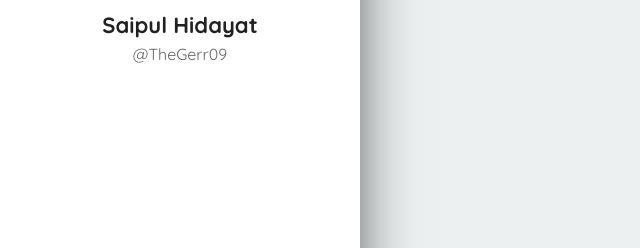
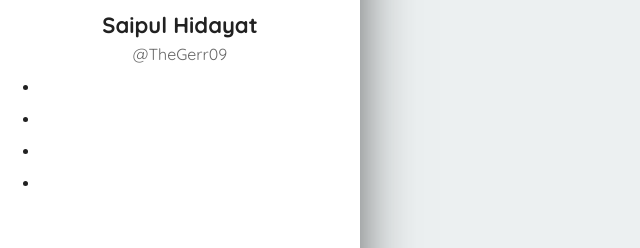
Before and after one commit to andynur/theger09.github.io, a React (Create React App) app: page / in a window 1280 px wide. Shown: the part 198-446 px from the top of the page, without its empty margins (0-640 px from the left). Built offline with nearby package versions, Linux system fonts and the light colour scheme; some icons are missing.

Commit message:
add link sosmed

```diff
--- a/src/components/Sidebar/Sidebar.js
+++ b/src/components/Sidebar/Sidebar.js
@@ -12,6 +12,30 @@ class Sidebar extends Component {
                     <h3 className="fullname">Saipul Hidayat</h3>
                     <span className="nickname">@TheGerr09</span>
                 </div>
+                <div className="sosial-media">
+                    <ul>
+                        <li>
+                            <a href="http://">
+                                <i className=""></i>
+                            </a>
+                        </li>
+                        <li>
+                            <a href="http://">
+                                <i className=""></i>
+                            </a>
+                        </li>
+                        <li>
+                            <a href="http://">
+                                <i className=""></i>
+                            </a>
+                        </li>
+                        <li>
+                            <a href="http://">
+                                <i className=""></i>
+                            </a>
+                        </li>
+                    </ul>
+                </div>
             </div>
         );
     }
```
